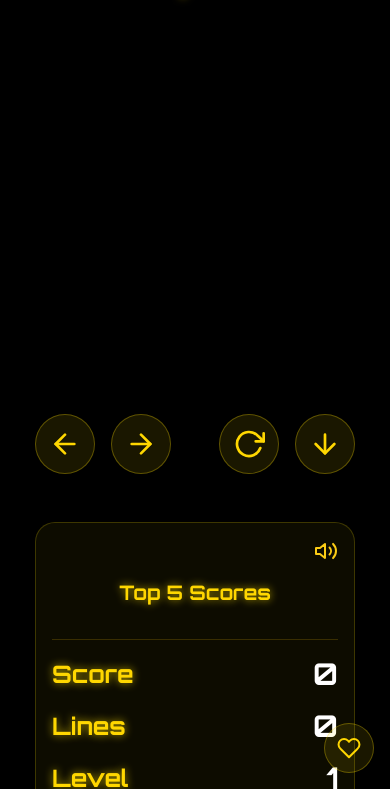
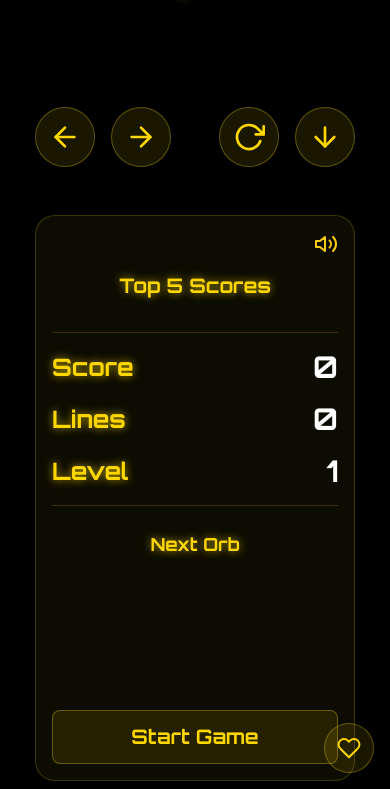
Before and after one commit to budeemendoza/WarpOrbs-Game, a plain HTML site: page index.html in a window 390 px wide. Shown: the part 55-844 px from the top of the page. Drawn offline with nearby package versions, Linux system fonts and the light colour scheme.

Commit message:
Update index.html
Adjusted Mobile UI.

```diff
--- a/index.html
+++ b/index.html
@@ -114,7 +114,7 @@
         <div class="flex flex-col md:flex-row justify-center items-center gap-8 w-full flex-grow min-h-0">
 
             <!-- Game Column -->
-            <div class="flex flex-col items-center justify-center h-full w-full md:w-auto">
+            <div class="flex flex-col items-center justify-center h-full w-full md:w-auto flex-grow min-h-0">
                 <!-- Game Canvas Container -->
                 <div id="game-container" class="relative w-full max-w-sm flex-grow min-h-0">
                     <canvas id="tetris-canvas" class="game-canvas"></canvas>
@@ -162,7 +162,7 @@
             </div>
 
             <!-- Game Info Panel -->
-            <div class="glass-panel p-4 w-full max-w-xs md:w-64 flex flex-col gap-4 mt-4 md:mt-0">
+            <div class="glass-panel p-4 w-full max-w-xs md:w-64 flex flex-col gap-4 mt-4 md:mt-0 flex-shrink-0 md:max-h-[90vh] md:overflow-y-auto">
                 <!-- Sound Control Button -->
                 <div class="flex justify-end">
                     <button id="mute-button" class="text-yellow-400 hover:text-white transition-colors">
```
